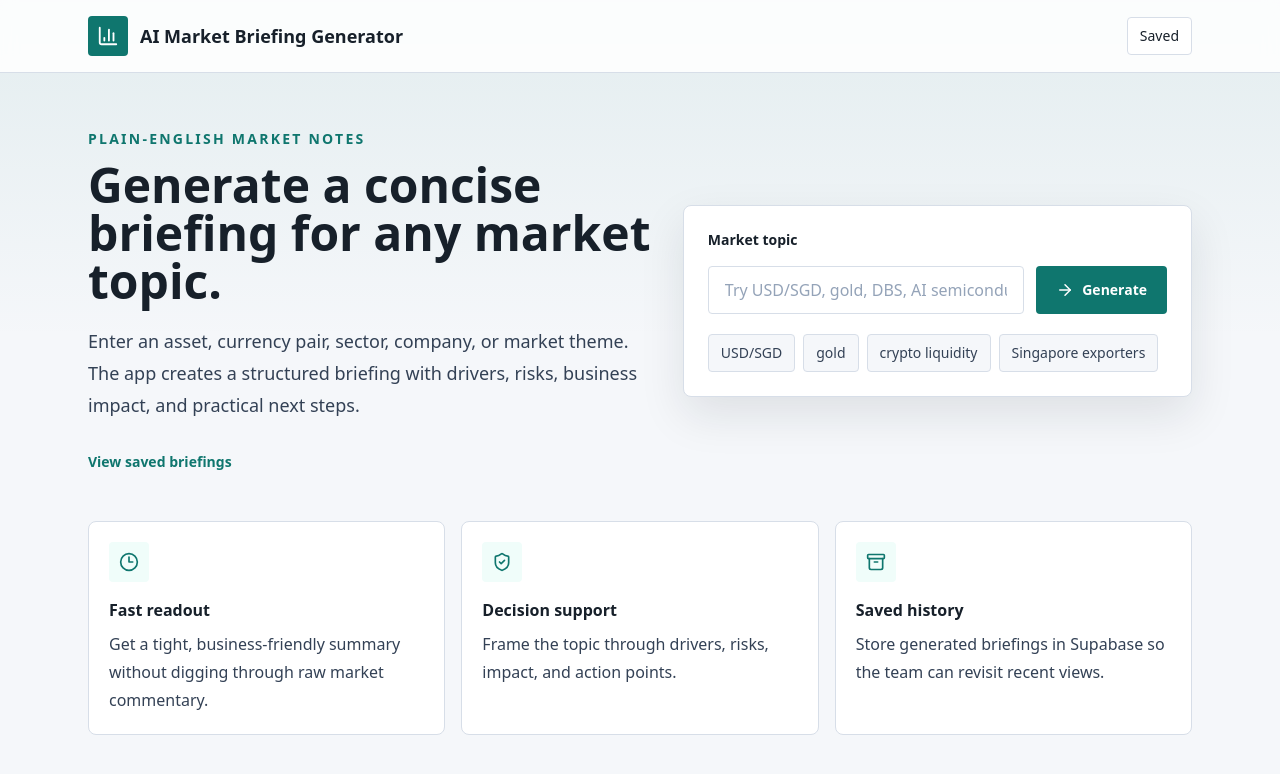
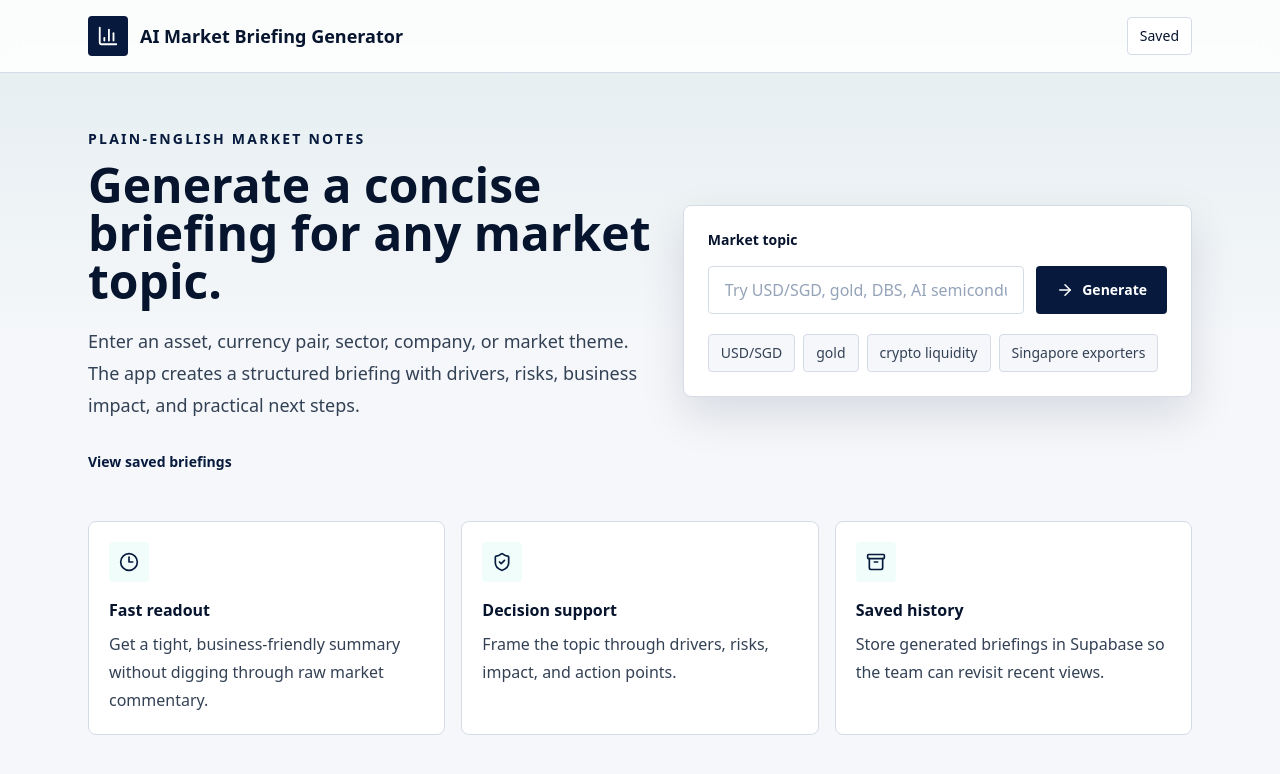
Before and after one commit to Ash8226/ai-market-briefing-generator, a Next.js app: page / in a window 1280 px wide. Shown: the top 774 px of the page. Built offline with nearby package versions, Linux system fonts and the light colour scheme.

Commit message:
Update branding and multi-topic input

```diff
--- a/tailwind.config.ts
+++ b/tailwind.config.ts
@@ -9,15 +9,18 @@ const config: Config = {
   theme: {
     extend: {
       colors: {
-        ink: "#17202A",
-        mist: "#F5F7FA",
-        line: "#D7DEE8",
-        pine: "#0F766E",
-        steel: "#2F5D7C",
-        amber: "#B7791F"
+        ink: "#07142E",
+        mist: "#F6F7FB",
+        line: "#D6DBE8",
+        navy: "#071A3D",
+        gold: "#C9A227",
+        royal: "#1C3F7A",
+        pine: "#071A3D",
+        steel: "#1C3F7A",
+        amber: "#C9A227"
       },
       boxShadow: {
-        soft: "0 18px 45px rgba(23, 32, 42, 0.10)"
+        soft: "0 18px 45px rgba(7, 20, 46, 0.12)"
       }
     }
   },
```
